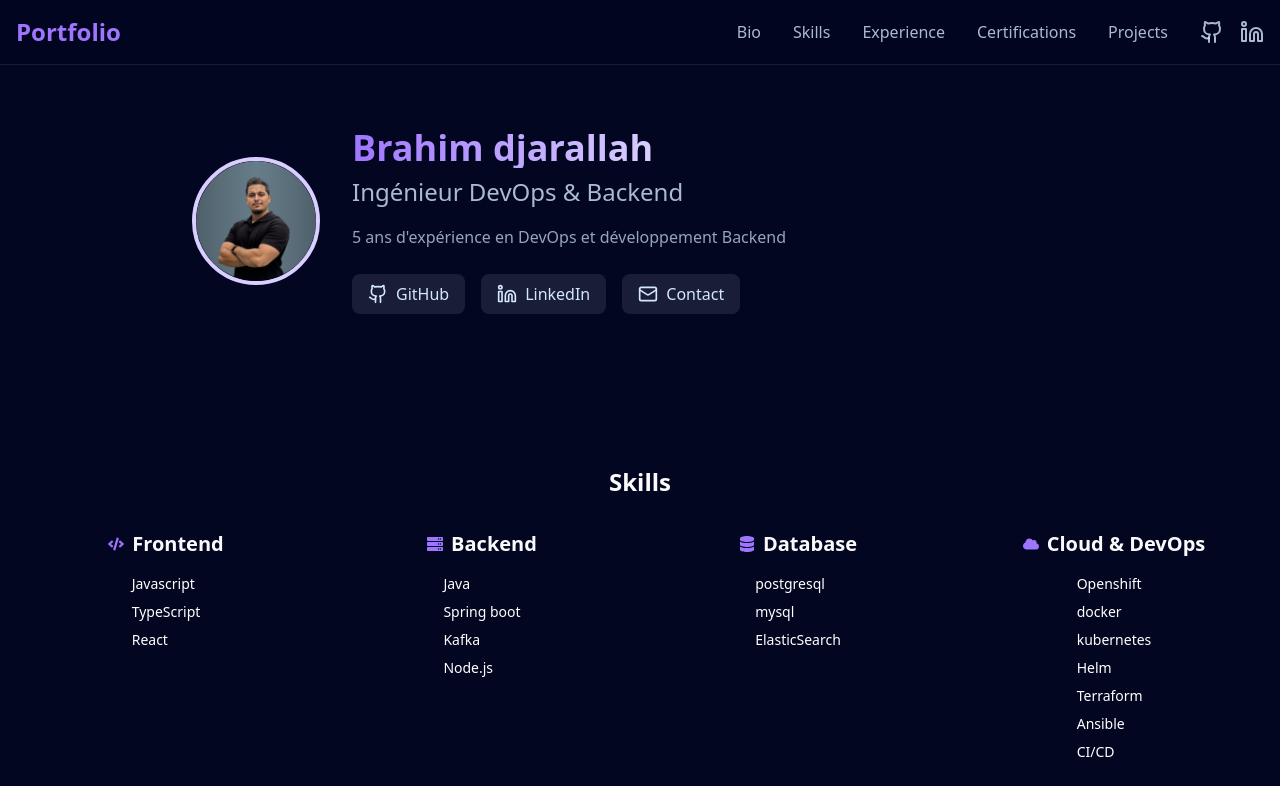
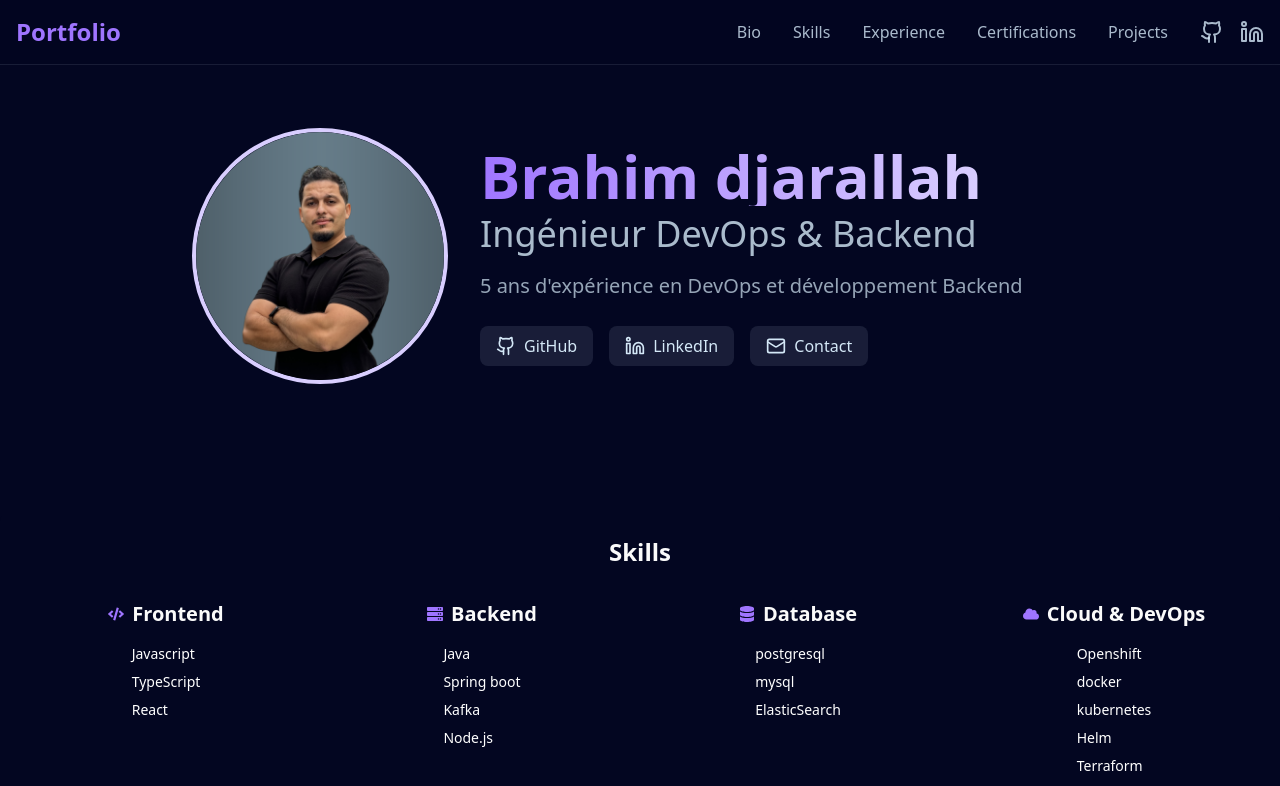
Before and after one commit to DjarallahBrahim/portfolio-2, a React (Vite) app: page / in a window 1280 px wide. Shown: the top 786 px of the page. Built offline with nearby package versions, Linux system fonts and the light colour scheme.

Commit message:
change bio size

```diff
--- a/src/components/Bio.tsx
+++ b/src/components/Bio.tsx
@@ -9,16 +9,16 @@ const Bio = () => {
           <img
             src="./profile-pic.png"
             alt="Profile"
-            className="w-32 h-32 rounded-full border-4 border-primary-200 flex-shrink-0"
+            className="w-64 h-64 rounded-full border-4 border-primary-200 flex-shrink-0"
           />
           <div className="flex flex-col items-start">
-            <h1 className="text-4xl font-bold mb-2 bg-gradient-to-r from-primary-400 to-primary-200 text-transparent bg-clip-text">
+            <h1 className="text-6xl font-bold mb-2 bg-gradient-to-r from-primary-400 to-primary-200 text-transparent bg-clip-text">
               Brahim djarallah
             </h1>
-            <h2 className="text-2xl text-foreground/80 mb-4">
+            <h2 className="text-4xl text-foreground/80 mb-4">
               Ingénieur DevOps & Backend
             </h2>
-            <p className="text-l text-foreground/70 mb-6 leading-relaxed">
+            <p className="text-xl text-foreground/70 mb-6 leading-relaxed">
               5 ans d'expérience en DevOps et développement Backend
             </p>
             <div className="flex gap-4">
```
